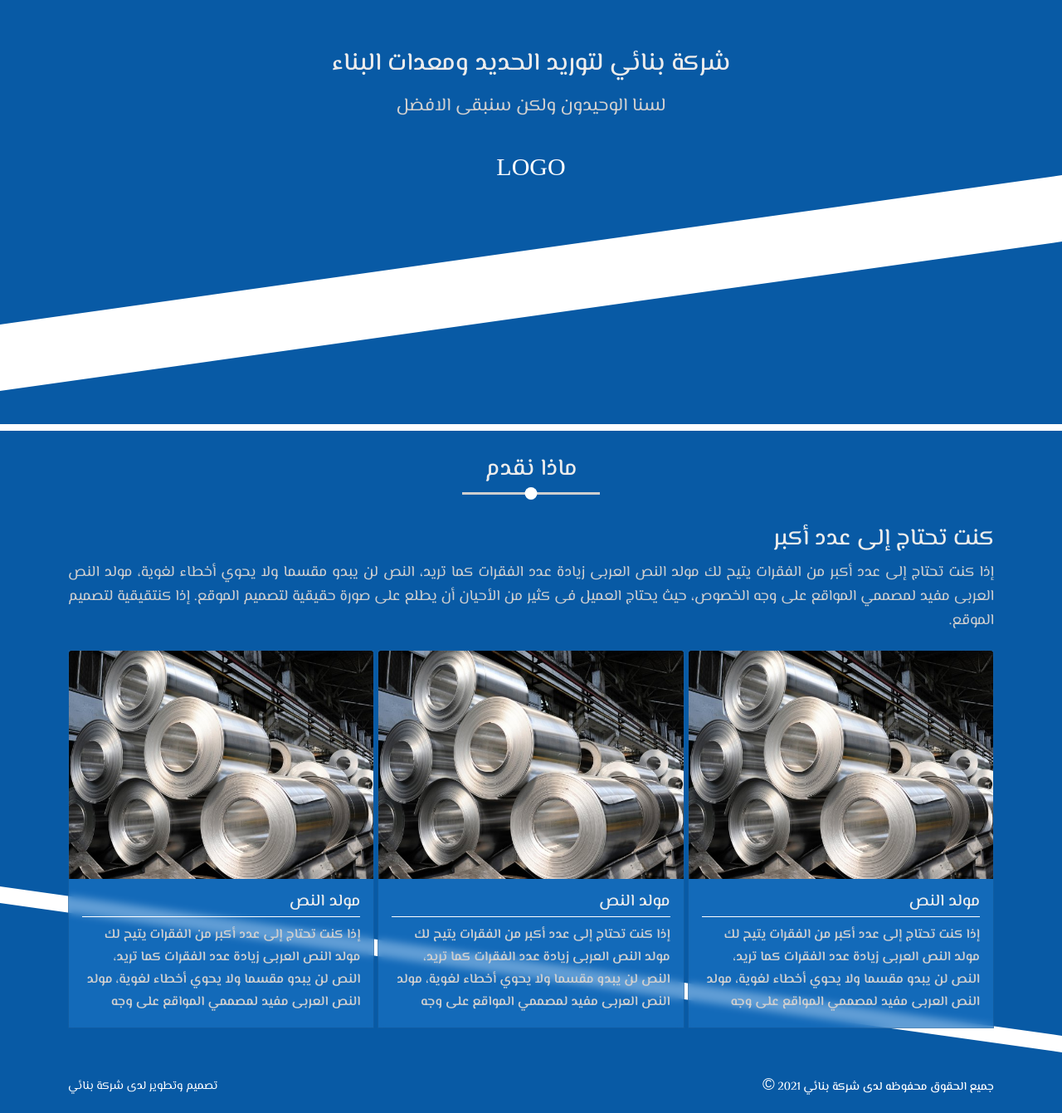
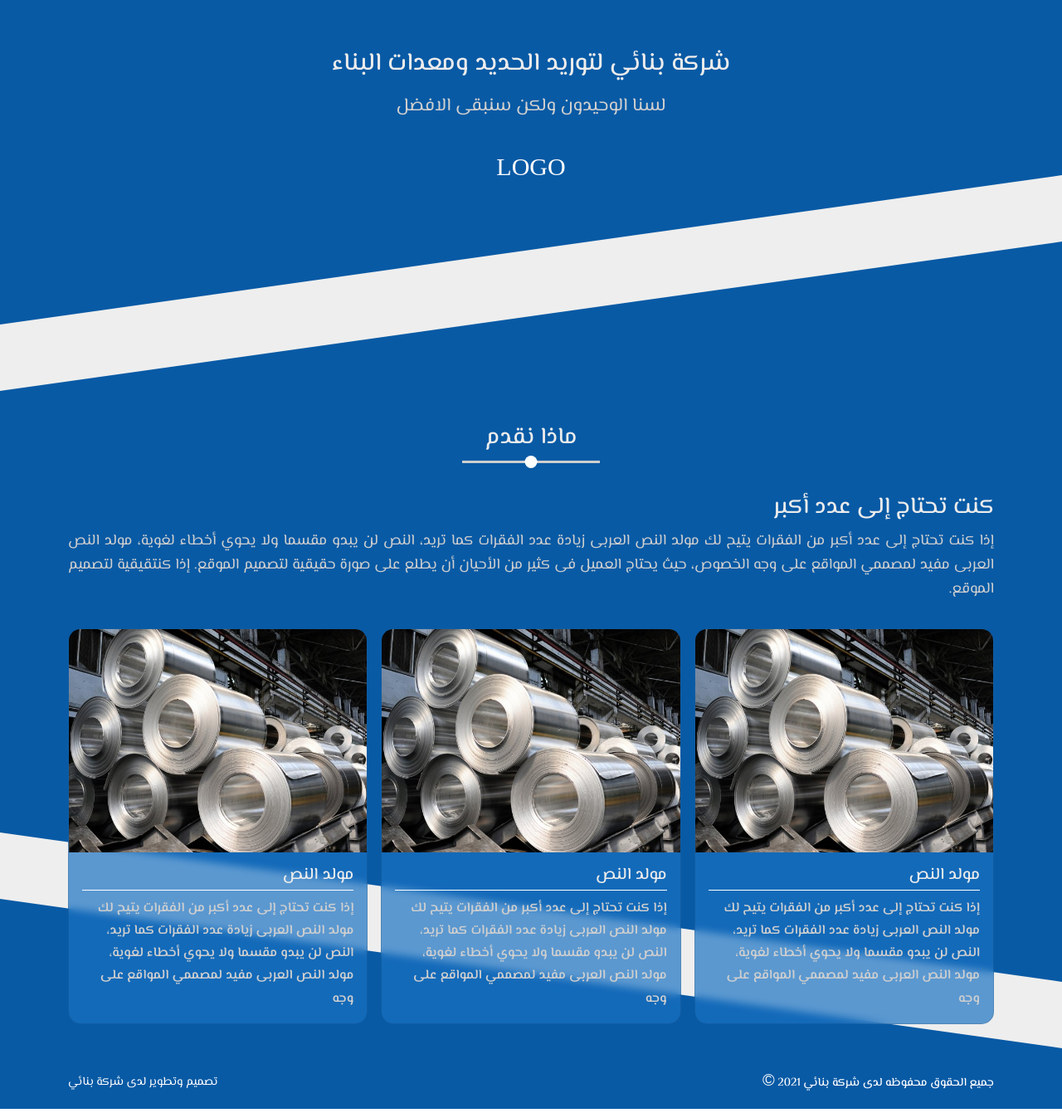
Before and after one commit to MumtazMohammed/SteelProject, a Vue app: page / in a window 1280 px wide. Shown: the part 289-1630 px from the top of the page at 83% size. Built offline with nearby package versions, Linux system fonts and the light colour scheme.

Commit message:
mumo7038@gmail.com

```diff
--- a/src/components-main/FirstSectionMain.vue
+++ b/src/components-main/FirstSectionMain.vue
@@ -38,7 +38,7 @@ export default {
   position: absolute;
   width: 100%;
   height: 10vh;
-  background-color: #ffffff;
+  background-color: #eeeeee;
   transform: skew(0deg, -8deg);
   z-index: 0;
   bottom: 130px;
--- a/src/components-main/SecondSectionMain.vue
+++ b/src/components-main/SecondSectionMain.vue
@@ -16,7 +16,7 @@
           </p>
         </div>
       </div>
-      <div class="row cards row-cols-2 row-cols-md-3 row-cols-lg-3 g-1">
+      <div class="row cards row-cols-2 row-cols-md-2 row-cols-lg-3 g-3">
         <div class="col">
           <div class="card">
             <img
@@ -83,7 +83,6 @@ export default {
 <style scoped>
 .section-two {
   background-color: #085aa5;
-  border-top: 8px solid rgb(255, 255, 255);
   padding-bottom: 50px;
   width: 100%;
   height: auto;
@@ -93,8 +92,8 @@ export default {
   content: "";
   position: absolute;
   width: 100%;
-  height: 2.5vh;
-  background-color: #ffffff;
+  height: 10vh;
+  background-color: #eeeeee;
   transform: skew(0deg, 8deg);
   z-index: 0;
   bottom: 111px;
@@ -103,7 +102,6 @@ export default {
   position: relative;
 }
 .lin-cir {
-  margin-top: 30px;
   font-family: "El Messiri";
   color: #cfcfcf;
   position: relative;
@@ -176,6 +174,7 @@ export default {
   overflow: hidden;
   backdrop-filter: blur(5px);
   transition: backdrop-filter 0.1s linear;
+  border-radius: 15px;
 }
 .card:hover {
   backdrop-filter: blur(25px);
```
